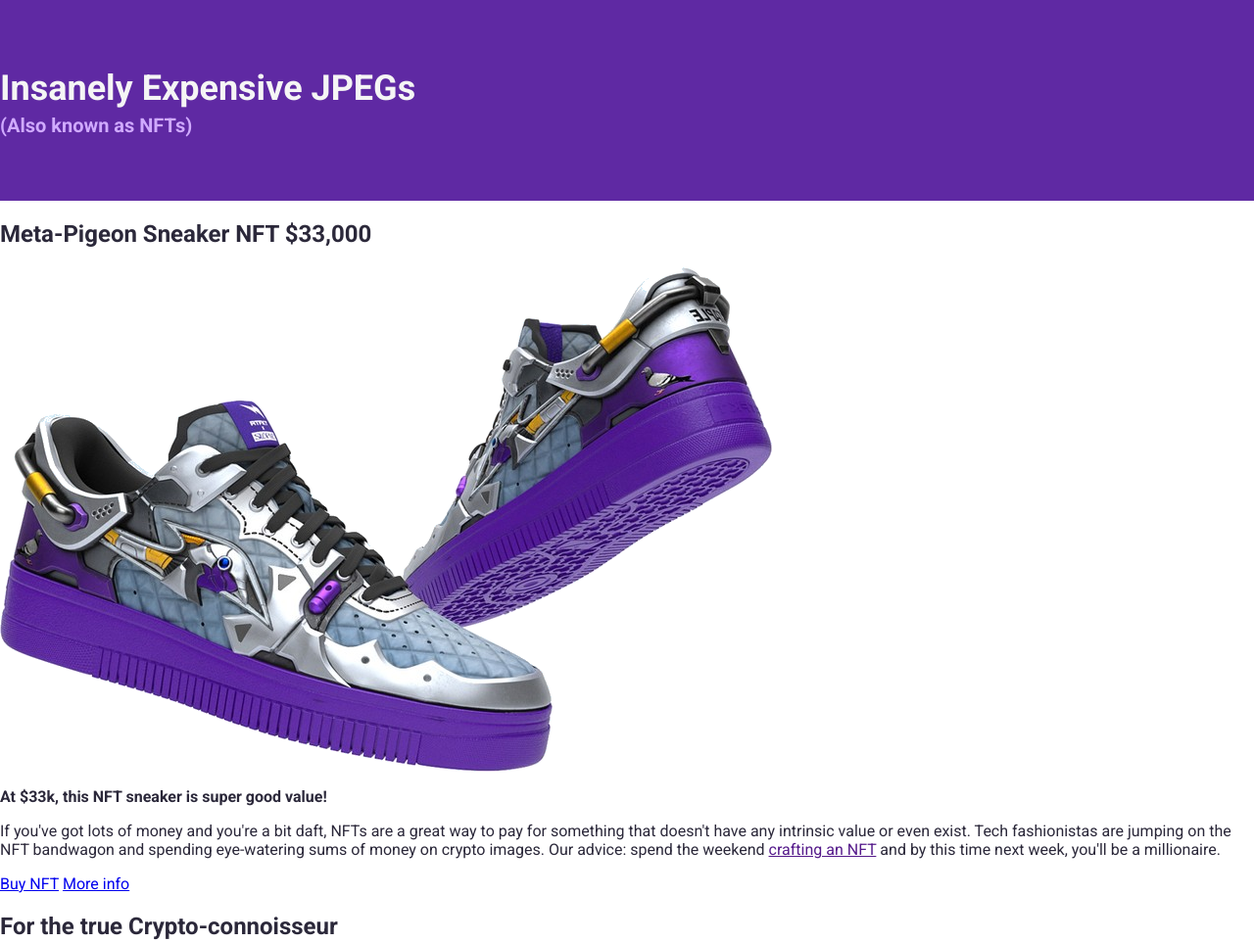
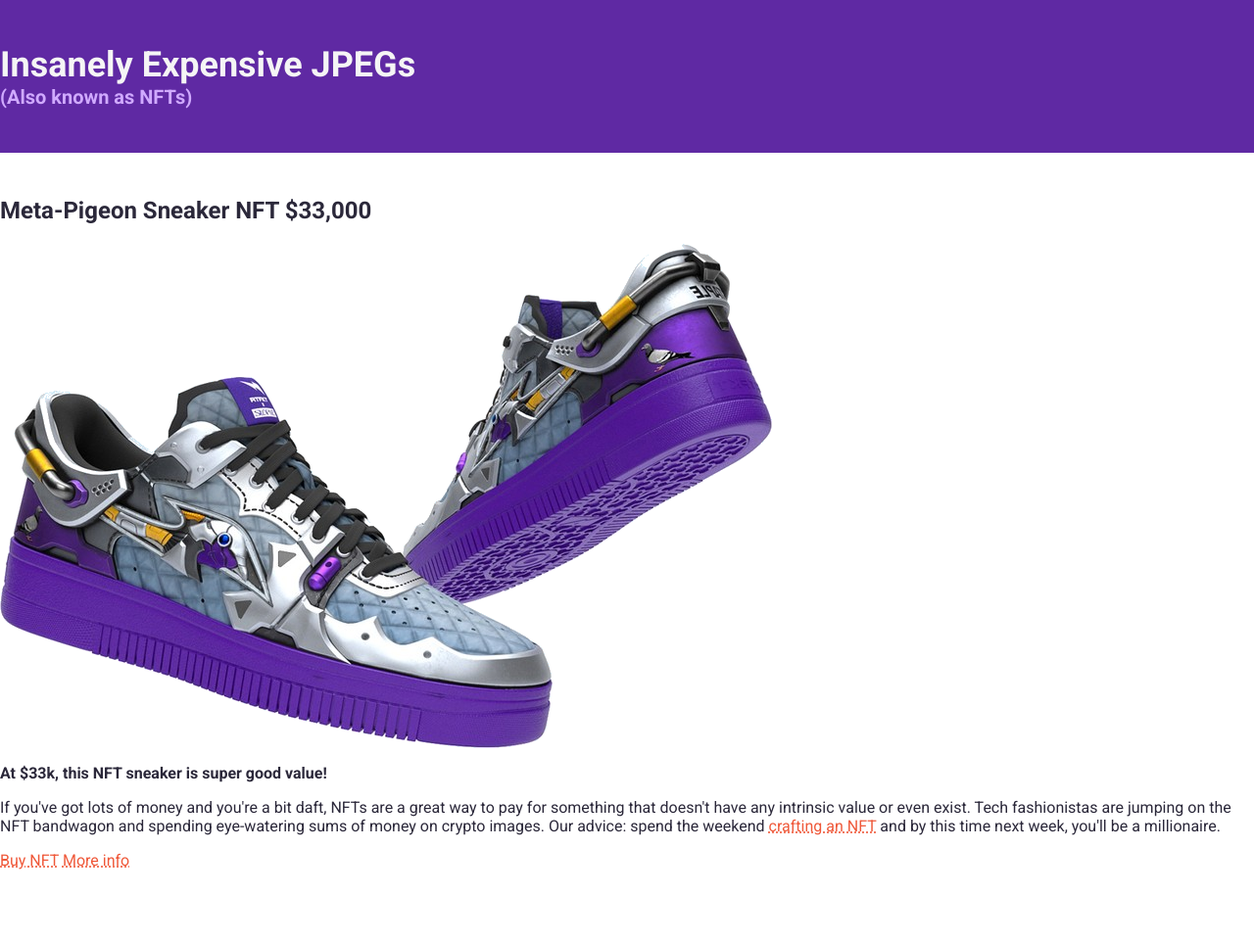
Before and after one commit to Rafa1123XD/NFT-Site, a website built with Vite: page index.html in a window 1280 px wide. Shown: the top 963 px of the page at 98% size. Built offline with nearby package versions, Linux system fonts and the light colour scheme.

Commit message:
css styling added

```diff
--- a/index.css
+++ b/index.css
@@ -7,16 +7,40 @@ body{
 
 header{
    background-color: #5f29a3;
+   padding: 45px 0;
+}
+
+h1{
    color: whitesmoke;
-   padding: 45px 0px;
+   font-size: 36px;
    margin: 0;
 }
-header>h1{
-   font-size: 36px;
-   margin-bottom: 0px;
+
+h2{
+   margin-top: 0;
 }
-header>h3{
-   margin-top: 5px;
+
+h3{
+   color: #d0aaff;
    font-size: 20px;
-   color: #d0aaff;
+   margin:0;
 }
+
+
+a{
+   color: #ef5839;
+   text-decoration: underline;
+   text-decoration-style: dotted;
+}
+a:active,a:hover{
+   color: #d4b44c;
+}
+
+
+section{
+   padding: 45px 0;
+}
+
+.main-image{
+   width:100%;
+}
```
